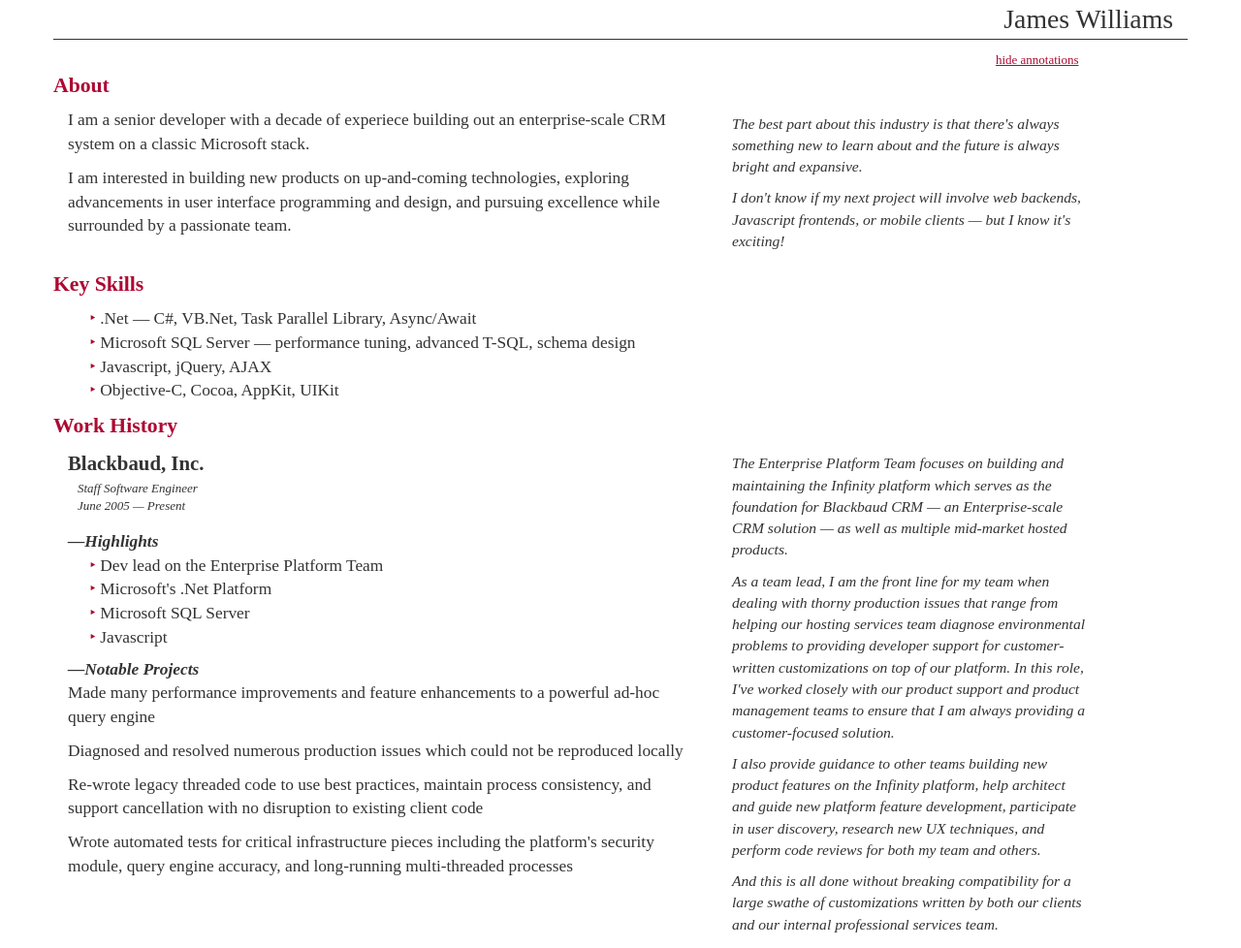
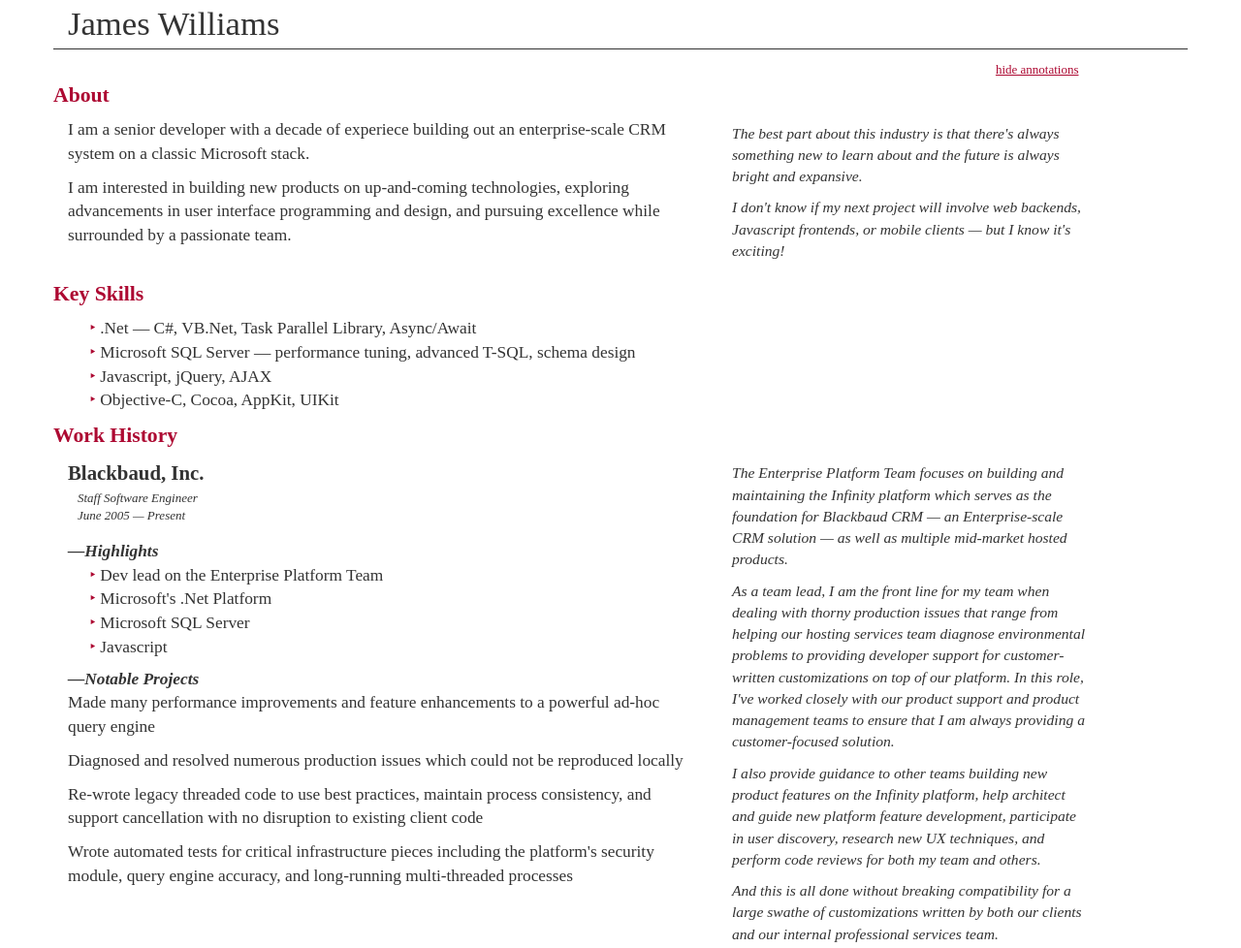
Before and after one commit to willia4/resume, a plain HTML site: page index.html in a window 1280 px wide. Shown: the top 978 px of the page at 97% size. Drawn offline with nearby package versions, Linux system fonts and the light colour scheme.

Commit message:
Make my name a little more prominent

```diff
--- a/index.scss
+++ b/index.scss
@@ -45,8 +45,7 @@ body {
 	#container {
 		> header.page-title {
 			font-family: $logo-font;
-			font-size: 160%;
-			text-align: right;
+			font-size: 200%;
 
 			border-bottom-style: solid;
 			border-bottom-width: 1px;
```
Also changed, not shown: index.css, 1 other file.
